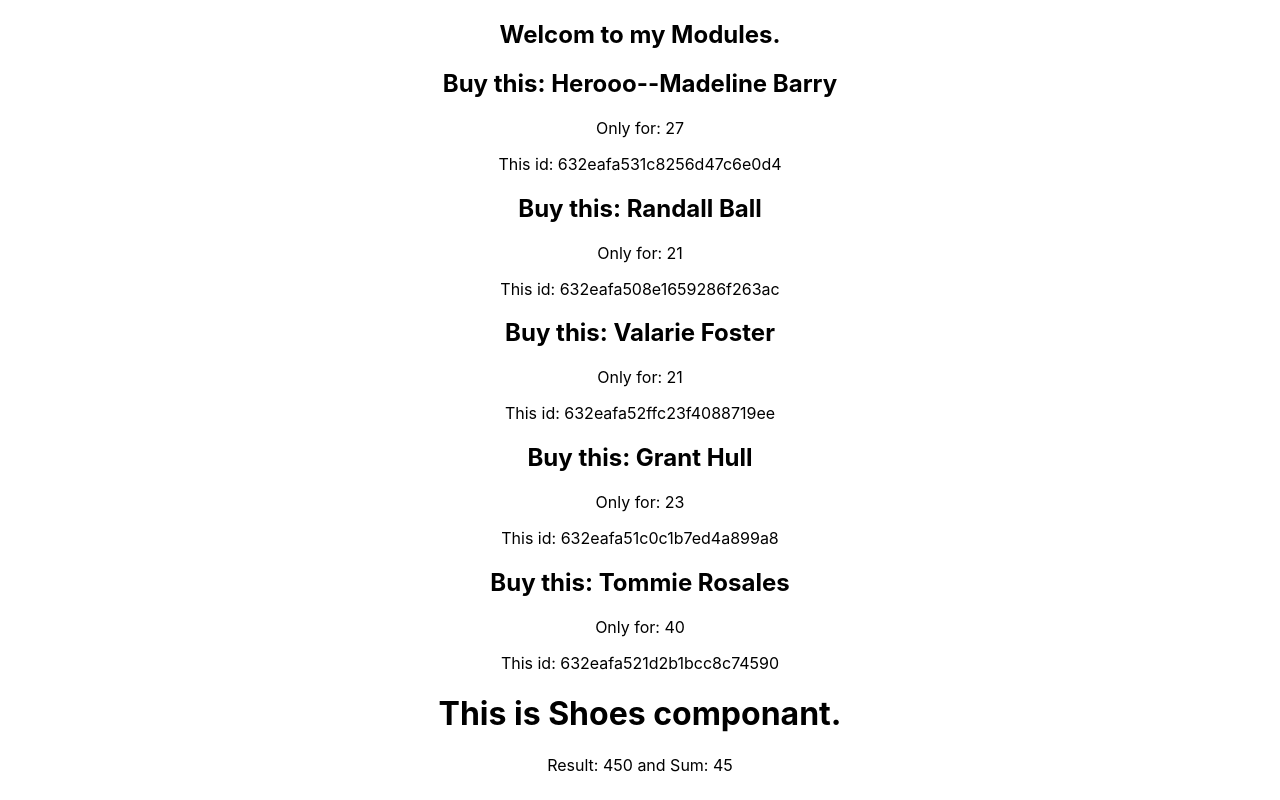
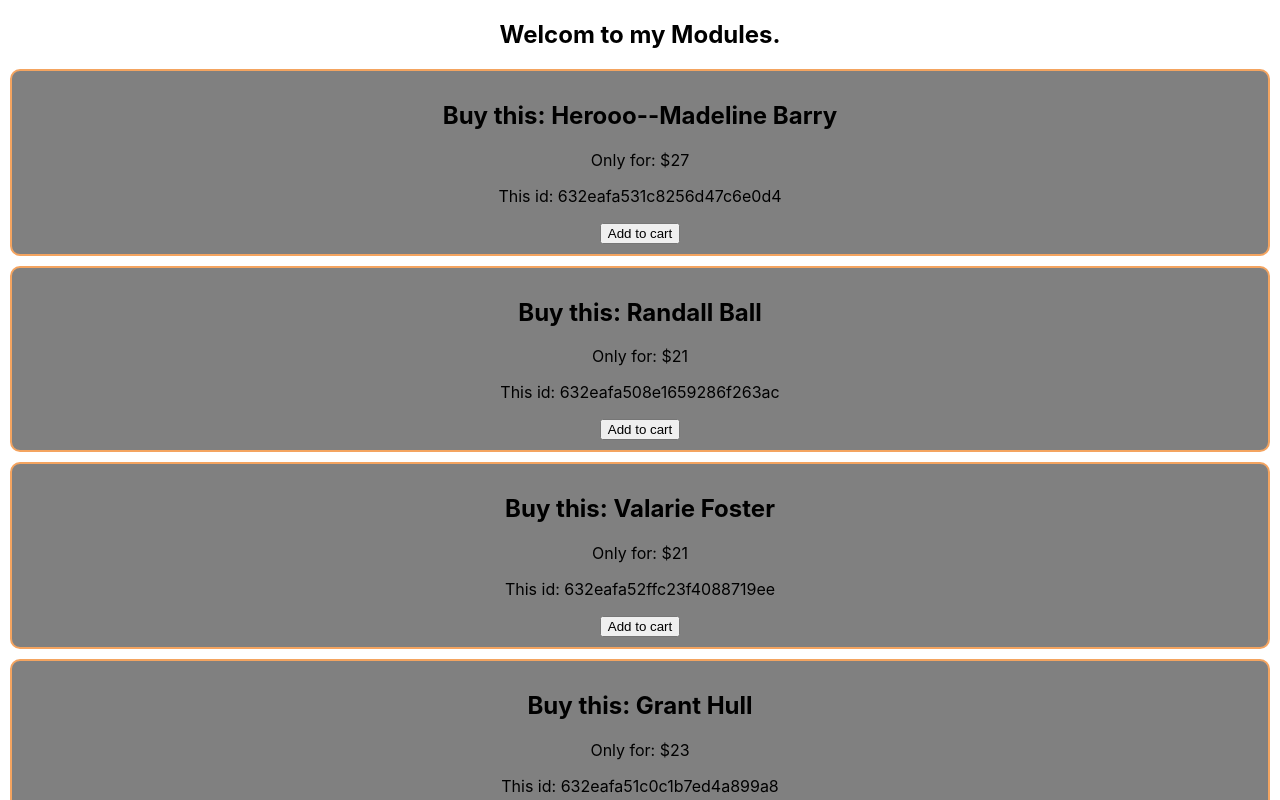
Before and after one commit to rasel497/storage-and-handler, a React (Create React App) app: page / in a window 1280 px wide. Shown: the top 800 px of the page. Built offline with nearby package versions, Linux system fonts and the light colour scheme.

Commit message:
create button Event handler with parameters

```diff
--- a/src/componants/Cosmitic/Cosmitic.css
+++ b/src/componants/Cosmitic/Cosmitic.css
@@ -0,0 +1,7 @@
+.product {
+    border: 2px solid sandybrown;
+    border-radius: 10px;
+    background-color: gray;
+    margin: 10px;
+    padding: 10px;
+}
--- a/src/componants/Cosmitic/Cosmitic.js
+++ b/src/componants/Cosmitic/Cosmitic.js
@@ -1,13 +1,19 @@
 import React from 'react';
-
+import './Cosmitic.css'
 const Cosmitic = (props) => {
     const { name, price, id } = props.cosmitic;
 
+    const addToCart = (id) => {
+        console.log('add items', id)
+    }
+    // const addToCartWithPara = () => addToCart(id
     return (
-        <div>
+        <div className='product'>
             <h2>Buy this: {name}</h2>
-            <p>Only for: {price}</p>
+            <p>Only for: ${price}</p>
             <p>This id: {id}</p>
+
+            <button onClick={() => addToCart(id)}>Add to cart</button>
         </div>
     );
 };
```
